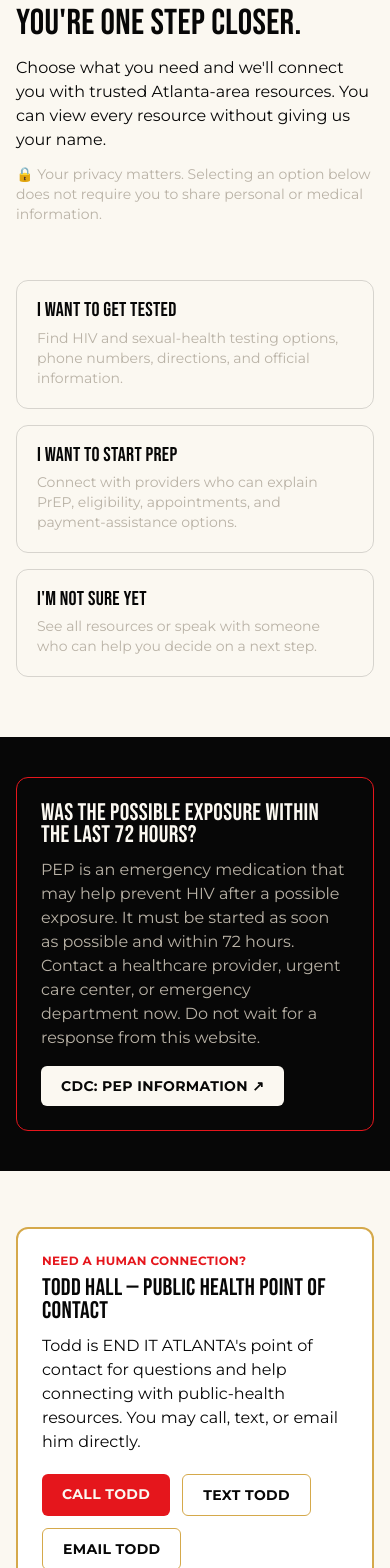
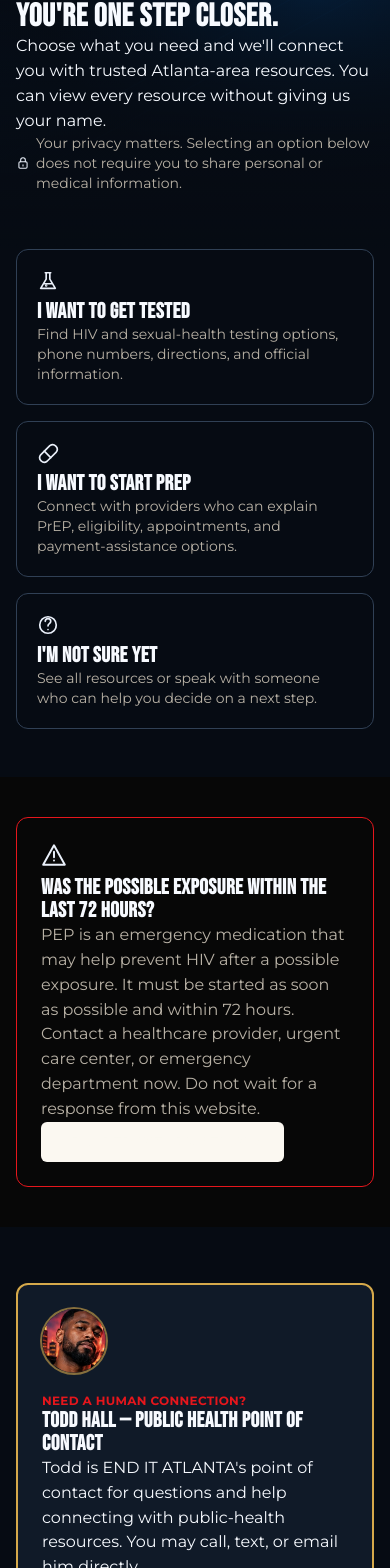
Before and after one commit to signal23tv/end-it-atlanta-app, a Next.js app: page /get-connected in a window 390 px wide. Shown: the part 134-1702 px from the top of the page. Built offline with nearby package versions, Linux system fonts and the light colour scheme.

Commit message:
Flip Get Connected to dark theme with real assets

```diff
--- a/src/app/get-connected/page.tsx
+++ b/src/app/get-connected/page.tsx
@@ -13,7 +13,7 @@ export default function GetConnectedPage() {
   return (
     <>
       <MarketingHeader />
-      <main className="flex-1 bg-paper text-black">
+      <main className="eit-app flex-1">
         <GetConnectedClient />
       </main>
       <SiteFooter />
--- a/src/components/ClinicMap.tsx
+++ b/src/components/ClinicMap.tsx
@@ -46,7 +46,7 @@ export default function ClinicMap({ pins }: { pins: MapPin[] }) {
         ];
 
   return (
-    <div className="rounded-xl overflow-hidden border border-black/10 mb-8 h-80">
+    <div className="rounded-xl overflow-hidden border border-[#304055] mb-8 h-80">
       <MapContainer
         center={center}
         zoom={10}
--- a/src/components/GetConnectedClient.tsx
+++ b/src/components/GetConnectedClient.tsx
@@ -23,7 +23,7 @@ import { sendReferralEvent, submitConnectionRequest } from "@/lib/tracking";
 const ClinicMap = dynamic(() => import("@/components/ClinicMap"), {
   ssr: false,
   loading: () => (
-    <div className="rounded-xl border border-black/10 mb-8 h-80 flex items-center justify-center text-muted text-sm bg-black/[0.03]">
+    <div className="rounded-xl border border-[#304055] mb-8 h-80 flex items-center justify-center text-muted text-sm bg-[#0A1422]">
       Loading map…
     </div>
   ),
@@ -58,8 +58,8 @@ function ResourceCard({
 
   return (
     <article
-      className={`rounded-xl border p-5 bg-white ${
-        isRecommended ? "border-gold ring-1 ring-gold" : "border-black/10"
+      className={`rounded-xl border p-5 bg-[#101A28] text-[#F7FAFF] ${
+        isRecommended ? "border-gold ring-1 ring-gold" : "border-[#304055]"
       }`}
     >
       {isRecommended && (
@@ -100,14 +100,14 @@ function ResourceCard({
               action: "directions",
             })
           }
-          className="border border-gold text-black text-xs font-bold uppercase tracking-wide rounded-md px-3 py-2"
+          className="border border-gold text-[#F7FAFF] text-xs font-bold uppercase tracking-wide rounded-md px-3 py-2"
         >
           Get Directions
         </a>
         <button
           type="button"
           onClick={() => setShowMap((s) => !s)}
-          className="border border-black/15 text-black text-xs font-bold uppercase tracking-wide rounded-md px-3 py-2"
+          className="border border-[#304055] text-[#F7FAFF] text-xs font-bold uppercase tracking-wide rounded-md px-3 py-2"
         >
           {showMap ? "Hide Map" : "Show Map"}
         </button>
@@ -122,7 +122,7 @@ function ResourceCard({
               action: "official_site",
             })
           }
-          className="border border-gold text-black text-xs font-bold uppercase tracking-wide rounded-md px-3 py-2"
+          className="border border-gold text-[#F7FAFF] text-xs font-bold uppercase tracking-wide rounded-md px-3 py-2"
         >
           View Official Info ↗
         </a>
@@ -134,7 +134,7 @@ function ResourceCard({
         </a>
       </div>
       {showMap && (
-        <div className="mt-4 rounded-lg overflow-hidden border border-black/10">
+        <div className="mt-4 rounded-lg overflow-hidden border border-[#304055]">
           <iframe
             src={mapEmbedUrl(loc.address)}
             title={`Map showing ${loc.name}`}
@@ -151,7 +151,7 @@ function ResourceCard({
 function MoreResourceCard({ loc }: { loc: MoreResource }) {
   const links = [loc.officialUrl, loc.officialUrl2].filter(Boolean) as string[];
   return (
-    <article className="rounded-xl border border-black/10 p-5 bg-white">
+    <article className="rounded-xl border border-[#304055] p-5 bg-[#101A28] text-[#F7FAFF]">
       <h3 className="font-display text-xl">{loc.name}</h3>
       <p className="text-sm mt-1">{loc.address}</p>
       <p className="text-sm text-muted mt-1">{loc.servicesLabel}</p>
@@ -171,7 +171,7 @@ function MoreResourceCard({ loc }: { loc: MoreResource }) {
           onClick={() =>
             sendReferralEvent("directions_clicked", { provider_id: loc.id, action: "directions" })
           }
-          className="border border-gold text-black text-xs font-bold uppercase tracking-wide rounded-md px-3 py-2"
+          className="border border-gold text-[#F7FAFF] text-xs font-bold uppercase tracking-wide rounded-md px-3 py-2"
         >
           Get Directions
         </a>
@@ -184,7 +184,7 @@ function MoreResourceCard({ loc }: { loc: MoreResource }) {
             onClick={() =>
               sendReferralEvent("official_site_clicked", { provider_id: loc.id, action: "official_site" })
             }
-            className="border border-gold text-black text-xs font-bold uppercase tracking-wide rounded-md px-3 py-2"
+            className="border border-gold text-[#F7FAFF] text-xs font-bold uppercase tracking-wide rounded-md px-3 py-2"
           >
             View Official Info{links.length > 1 ? ` ${i + 1}` : ""} ↗
           </a>
@@ -281,7 +281,15 @@ export default function GetConnectedClient() {
   return (
     <>
       {/* INTRO */}
-      <section className="py-14 md:py-20">
+      <section
+        className="py-14 md:py-20"
+        style={{
+          backgroundImage:
+            "linear-gradient(180deg, rgb(6 11 19 / .3), rgb(6 11 19 / .96)), url(/assets/endit/v1/backgrounds/atmosphere-blue.svg)",
+          backgroundSize: "cover",
+          backgroundPosition: "center",
+        }}
+      >
         <div className="max-w-4xl mx-auto px-4">
           <p className="text-red font-bold uppercase tracking-wide text-sm mb-2">
             Take the First Step
@@ -291,8 +299,10 @@ export default function GetConnectedClient() {
             Choose what you need and we&apos;ll connect you with trusted Atlanta-area
             resources. You can view every resource without giving us your name.
           </p>
-          <p className="text-sm text-muted">
-            🔒 Your privacy matters. Selecting an option below does not require you to share
+          <p className="text-sm text-muted flex items-center gap-1.5">
+            {/* eslint-disable-next-line @next/next/no-img-element */}
+            <img src="/assets/endit/v1/icons/lock.svg" alt="" width={14} height={14} />
+            Your privacy matters. Selecting an option below does not require you to share
             personal or medical information.
           </p>
         </div>
@@ -308,9 +318,9 @@ export default function GetConnectedClient() {
           >
             {(
               [
-                { key: "testing", title: "I WANT TO GET TESTED", body: "Find HIV and sexual-health testing options, phone numbers, directions, and official information." },
-                { key: "prep", title: "I WANT TO START PrEP", body: "Connect with providers who can explain PrEP, eligibility, appointments, and payment-assistance options." },
-                { key: "unsure", title: "I'M NOT SURE YET", body: "See all resources or speak with someone who can help you decide on a next step." },
+                { key: "testing", title: "I WANT TO GET TESTED", body: "Find HIV and sexual-health testing options, phone numbers, directions, and official information.", icon: "science" },
+                { key: "prep", title: "I WANT TO START PrEP", body: "Connect with providers who can explain PrEP, eligibility, appointments, and payment-assistance options.", icon: "pill" },
+                { key: "unsure", title: "I'M NOT SURE YET", body: "See all resources or speak with someone who can help you decide on a next step.", icon: "help" },
               ] as const
             ).map((s) => (
               <button
@@ -321,9 +331,17 @@ export default function GetConnectedClient() {
                 className={`text-left rounded-xl border p-5 transition-colors ${
                   selectedService === s.key
                     ? "border-gold bg-gold/10"
-                    : "border-black/15 hover:border-gold"
+                    : "border-[#304055] hover:border-gold"
                 }`}
               >
+                {/* eslint-disable-next-line @next/next/no-img-element */}
+                <img
+                  src={`/assets/endit/v1/icons/${s.icon}.svg`}
+                  alt=""
+                  width={22}
+                  height={22}
+                  className="mb-2"
+                />
                 <h2 className="font-display text-xl mb-2">{s.title}</h2>
                 <p className="text-sm text-muted">{s.body}</p>
               </button>
@@ -339,6 +357,8 @@ export default function GetConnectedClient() {
       <section className="py-10 bg-black text-paper">
         <div className="max-w-4xl mx-auto px-4">
           <div className="border border-red rounded-xl p-6">
+            {/* eslint-disable-next-line @next/next/no-img-element */}
+            <img src="/assets/endit/v1/icons/warning.svg" alt="" width={26} height={26} className="mb-2" />
             <h2 className="font-display text-2xl md:text-3xl mb-3">
               WAS THE POSSIBLE EXPOSURE WITHIN THE LAST 72 HOURS?
             </h2>
@@ -366,7 +386,14 @@ export default function GetConnectedClient() {
       {/* TODD CONTACT CARD */}
       <section className="py-14">
         <div className="max-w-4xl mx-auto px-4">
-          <div className="rounded-xl border-2 border-gold p-6 md:p-8 bg-white">
+          <div className="rounded-xl border-2 border-gold p-6 md:p-8 bg-[#101A28] text-[#F7FAFF] flex flex-col sm:flex-row gap-5">
+            {/* eslint-disable-next-line @next/next/no-img-element */}
+            <img
+              src="/assets/endit/v1/todd/todd-avatar.webp"
+              alt="Todd Hall"
+              className="w-16 h-16 rounded-full object-cover shrink-0 ring-2 ring-gold/60"
+            />
+            <div>
               <p className="text-red font-bold uppercase tracking-wide text-xs mb-2">
                 Need a Human Connection?
               </p>
@@ -392,7 +419,7 @@ export default function GetConnectedClient() {
                 onClick={() =>
                   sendReferralEvent("text_clicked", { provider_id: "todd_hall", action: "text" })
                 }
-                className="border border-gold text-black font-bold uppercase tracking-wide rounded-md px-5 py-2.5 text-sm"
+                className="border border-gold text-[#F7FAFF] font-bold uppercase tracking-wide rounded-md px-5 py-2.5 text-sm"
               >
                 Text Todd
               </a>
@@ -403,7 +430,7 @@ export default function GetConnectedClient() {
                 onClick={() =>
                   sendReferralEvent("email_clicked", { provider_id: "todd_hall", action: "email" })
                 }
-                className="border border-gold text-black font-bold uppercase tracking-wide rounded-md px-5 py-2.5 text-sm"
+                className="border border-gold text-[#F7FAFF] font-bold uppercase tracking-wide rounded-md px-5 py-2.5 text-sm"
               >
                 Email Todd
               </a>
@@ -424,10 +451,11 @@ export default function GetConnectedClient() {
             </p>
             </div>
           </div>
+        </div>
       </section>
 
       {/* FULTON RESOURCES */}
-      <section className="py-14 bg-black/[0.02]">
+      <section className="py-14 bg-[#0A1422]">
         <div className="max-w-5xl mx-auto px-4">
           <p className="text-red font-bold uppercase tracking-wide text-xs mb-2">
             Fulton County Board of Health
@@ -489,7 +517,7 @@ export default function GetConnectedClient() {
             ))}
           </div>
 
-          <div className="rounded-xl border border-black/15 p-6">
+          <div className="rounded-xl border border-[#304055] p-6">
             <h3 className="font-display text-xl mb-2">Find Testing Near You</h3>
             <p className="text-sm mb-4">
               Search for confidential free or low-cost HIV, STI, and related testing services
@@ -502,7 +530,7 @@ export default function GetConnectedClient() {
               onClick={() =>
                 sendReferralEvent("official_site_clicked", { provider_id: "cdc_locator", action: "official_site" })
               }
-              className="inline-block border border-gold text-black font-bold uppercase tracking-wide rounded-md px-5 py-2.5 text-sm"
+              className="inline-block border border-gold text-[#F7FAFF] font-bold uppercase tracking-wide rounded-md px-5 py-2.5 text-sm"
             >
               Search by ZIP Code ↗
             </a>
@@ -540,7 +568,7 @@ export default function GetConnectedClient() {
                 sendReferralEvent("help_form_started", { source: "get_connected_page" });
               }
             }}
-            className="flex flex-col gap-4 bg-paper text-black rounded-xl p-6"
+            className="flex flex-col gap-4 bg-[#101A28] border border-[#304055] text-[#F7FAFF] rounded-xl p-6"
           >
             {submitResult === "error" && (
               <p role="alert" className="text-red text-sm font-semibold">
@@ -560,7 +588,7 @@ export default function GetConnectedClient() {
                 autoComplete="given-name"
                 required
                 maxLength={100}
-                className="w-full rounded-md border border-black/20 px-3 py-2"
+                className="w-full rounded-md border border-[#304055] bg-[#0A1422] text-[#F7FAFF] px-3 py-2"
               />
             </div>
 
@@ -595,7 +623,7 @@ export default function GetConnectedClient() {
                 required
                 maxLength={254}
                 inputMode={contactMethod === "email" ? "email" : "tel"}
-                className="w-full rounded-md border border-black/20 px-3 py-2"
+                className="w-full rounded-md border border-[#304055] bg-[#0A1422] text-[#F7FAFF] px-3 py-2"
               />
               <p className="text-xs text-muted mt-1">
                 We&apos;ll use this only to follow up on your request.
@@ -613,7 +641,7 @@ export default function GetConnectedClient() {
                 pattern="[0-9]{5}"
                 maxLength={5}
                 autoComplete="postal-code"
-                className="w-full rounded-md border border-black/20 px-3 py-2"
+                className="w-full rounded-md border border-[#304055] bg-[#0A1422] text-[#F7FAFF] px-3 py-2"
               />
             </div>
 
@@ -626,7 +654,7 @@ export default function GetConnectedClient() {
                 name="service_interest"
                 required
                 defaultValue=""
-                className="w-full rounded-md border border-black/20 px-3 py-2"
+                className="w-full rounded-md border border-[#304055] bg-[#0A1422] text-[#F7FAFF] px-3 py-2"
               >
                 <option value="" disabled>
                   Select one
@@ -648,7 +676,7 @@ export default function GetConnectedClient() {
                 id="field-time"
                 name="preferred_time"
                 defaultValue=""
-                className="w-full rounded-md border border-black/20 px-3 py-2"
+                className="w-full rounded-md border border-[#304055] bg-[#0A1422] text-[#F7FAFF] px-3 py-2"
               >
                 <option value="">No preference</option>
                 <option value="morning">Morning</option>
@@ -675,7 +703,7 @@ export default function GetConnectedClient() {
             </button>
 
             {submitResult === "ok" && (
-              <p role="status" aria-live="polite" className="text-sm font-semibold text-black">
+              <p role="status" aria-live="polite" className="text-sm font-semibold text-[#F7FAFF]">
                 Your request has been received. If you need immediate help, use one of the
                 phone or clinic options above.
               </p>
```
Lines whose indentation alone changed are shown as unchanged.
